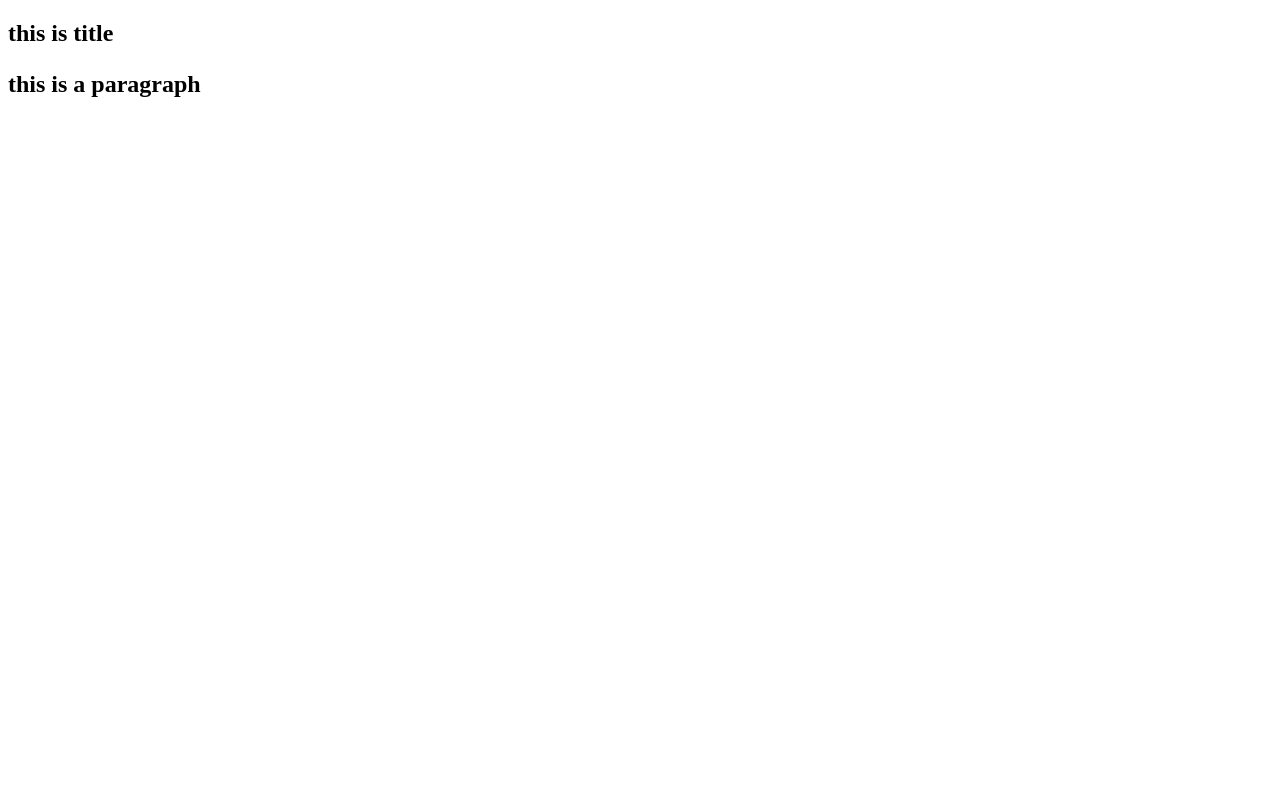
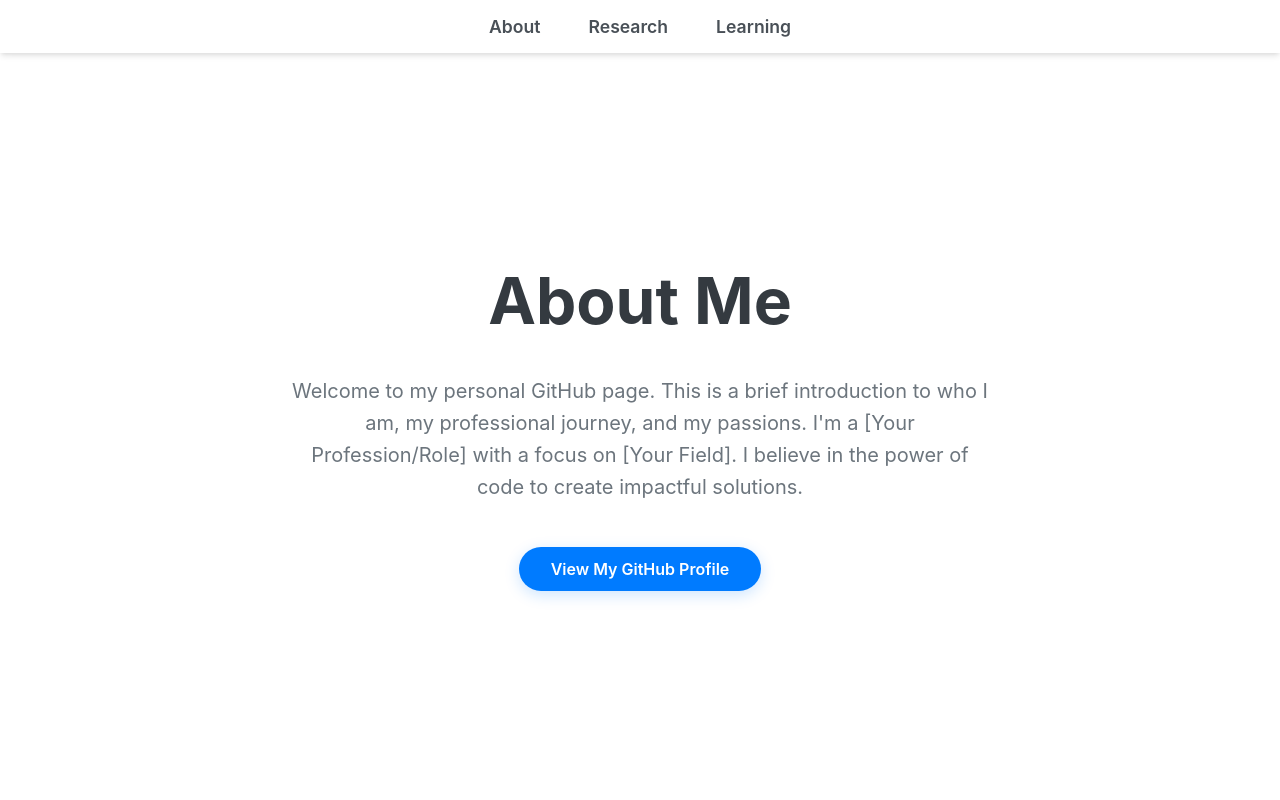
Before and after one commit to lflow002/lflow002.github.io, a plain HTML site: page index.html in a window 1280 px wide. Shown: the top 800 px of the page. Drawn offline with Linux system fonts and the light colour scheme.

Commit message:
starter page

```diff
--- a/index.html
+++ b/index.html
@@ -1,12 +1,166 @@
 <!DOCTYPE html>
-<html lang="en" style="scroll-behaviour : smooth;">
-	<head>
-		<meta charset="UTF-8">
-		<meta name="viewport" content = "width=device-width, initial-scale=1.0">
-		<title>New title</title>
-	</head>
-	<body>
-		<h2>this is title</h>
-		<p>this is a paragraph</p>
-	</body>
+<html lang="en">
+<head>
+    <meta charset="UTF-8">
+    <meta name="viewport" content="width=device-width, initial-scale=1.0">
+    <title>My Personal Page</title>
+    <style>
+        /* General body styling */
+        body {
+            margin: 0;
+            font-family: -apple-system, BlinkMacSystemFont, "Segoe UI", Roboto, Helvetica, Arial, sans-serif, "Apple Color Emoji", "Segoe UI Emoji", "Segoe UI Symbol";
+            background-color: #f8f9fa;
+            color: #343a40;
+            scroll-behavior: smooth;
+        }
+
+        /* Fixed header navigation */
+        .header {
+            position: fixed;
+            top: 0;
+            left: 0;
+            width: 100%;
+            display: flex;
+            justify-content: center;
+            align-items: center;
+            padding: 1rem 0;
+            background-color: rgba(255, 255, 255, 0.9);
+            backdrop-filter: blur(8px);
+            z-index: 1000;
+            box-shadow: 0 4px 6px -1px rgba(0, 0, 0, 0.1), 0 2px 4px -1px rgba(0, 0, 0, 0.06);
+        }
+
+        .header a {
+            color: #495057;
+            text-decoration: none;
+            margin: 0 1.5rem;
+            font-weight: 600;
+            font-size: 1.1rem;
+            position: relative;
+            transition: color 0.3s ease;
+        }
+
+        .header a:hover {
+            color: #007bff;
+        }
+
+        .header a::after {
+            content: '';
+            position: absolute;
+            left: 0;
+            bottom: -5px;
+            width: 0;
+            height: 2px;
+            background-color: #007bff;
+            transition: width 0.3s ease;
+        }
+
+        .header a:hover::after {
+            width: 100%;
+        }
+
+        /* Full-screen sections with centered content */
+        .section {
+            display: flex;
+            flex-direction: column;
+            justify-content: center;
+            align-items: center;
+            height: 100vh;
+            padding: 2rem;
+            text-align: center;
+            box-sizing: border-box;
+        }
+
+        /* Unique background colors for each section */
+        #about { background-color: #fff; }
+        #research { background-color: #f1f3f5; }
+        #learning { background-color: #e9ecef; }
+
+        .section h2 {
+            font-size: clamp(2.5rem, 6vw, 4rem);
+            color: #343a40;
+            margin-bottom: 1rem;
+        }
+
+        .section p {
+            max-width: 700px;
+            font-size: clamp(1rem, 2.5vw, 1.25rem);
+            line-height: 1.6;
+            color: #6c757d;
+        }
+
+        /* Modern button style */
+        .btn {
+            display: inline-block;
+            padding: 0.75rem 2rem;
+            margin-top: 1.5rem;
+            background-color: #007bff;
+            color: #fff;
+            text-decoration: none;
+            border-radius: 50px;
+            font-weight: 600;
+            transition: all 0.3s ease;
+            box-shadow: 0 4px 15px rgba(0, 123, 255, 0.2);
+        }
+
+        .btn:hover {
+            background-color: #0056b3;
+            transform: translateY(-3px);
+            box-shadow: 0 6px 20px rgba(0, 123, 255, 0.3);
+        }
+    </style>
+</head>
+<body>
+
+    <!-- Header navigation bar -->
+    <div class="header">
+        <a href="#about">About</a>
+        <a href="#research">Research</a>
+        <a href="#learning">Learning</a>
+    </div>
+
+    <!-- The About section - full screen -->
+    <section id="about" class="section">
+        <h2>About Me</h2>
+        <p>
+            Welcome to my personal GitHub page. This is a brief introduction to who I am, my professional journey, and my passions.
+            I'm a [Your Profession/Role] with a focus on [Your Field]. I believe in the power of code to create impactful solutions.
+        </p>
+        <a href="https://github.com/yourusername" class="btn">View My GitHub Profile</a>
+    </section>
+
+    <!-- The Research section - full screen -->
+    <section id="research" class="section">
+        <h2>My Research</h2>
+        <p>
+            This section highlights my research projects and publications. I'm currently exploring topics in [Your Research Area 1] and [Your Research Area 2].
+            Feel free to browse my work and reach out for collaboration.
+        </p>
+        <a href="#" class="btn">Explore Research</a>
+    </section>
+
+    <!-- The Learning section - full screen -->
+    <section id="learning" class="section">
+        <h2>My Learning Journey</h2>
+        <p>
+            I'm a firm believer in lifelong learning. Here, I'm documenting the new skills I'm acquiring and the personal projects I'm building.
+            My current focus is on [New Skill 1] and [New Skill 2].
+        </p>
+        <a href="#" class="btn">See What I'm Learning</a>
+    </section>
+
+    <script>
+        // Smooth scrolling for header links
+        document.querySelectorAll('.header a').forEach(anchor => {
+            anchor.addEventListener('click', function (e) {
+                e.preventDefault();
+                const targetId = this.getAttribute('href');
+                document.querySelector(targetId).scrollIntoView({
+                    behavior: 'smooth'
+                });
+            });
+        });
+    </script>
+
+</body>
 </html>
```
